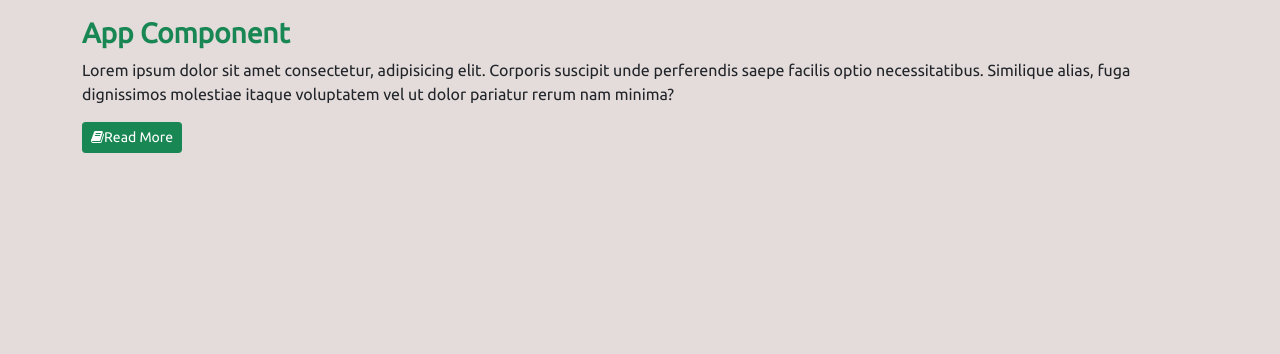
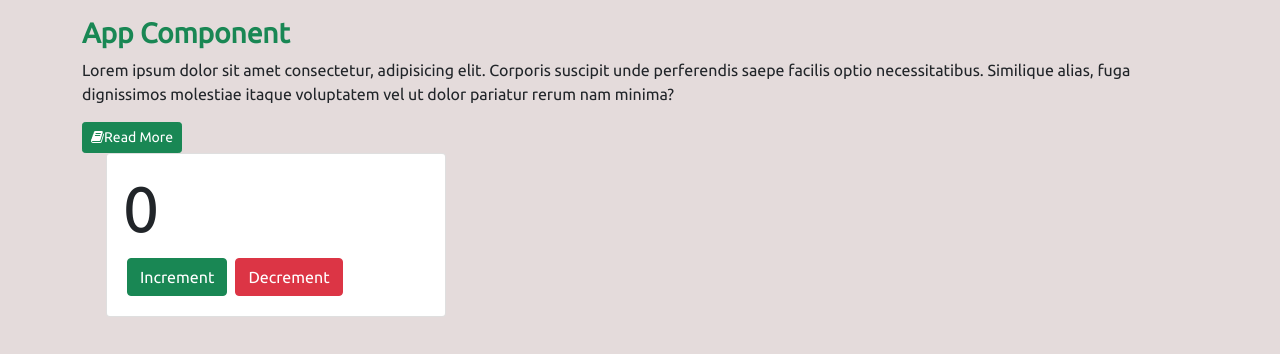
Before and after one commit to dev-Yogi/reactjs-tsx-master, a React (Create React App) app: page / in a window 1280 px wide. Shown: the top 354 px of the page. Built offline with nearby package versions, Linux system fonts and the light colour scheme.

Commit message:
incr/decr - no params

```diff
--- a/src/App.tsx
+++ b/src/App.tsx
@@ -1,7 +1,7 @@
 import React from 'react';
+import './App.css';
+import Counter from './components/Counter';
 import logo from './logo.svg';
-import './App.css';
-
 
 
 function App() {
@@ -24,6 +24,12 @@
          </div>
        </div>
 
+       <div className="row">
+         <div className="col">
+            <Counter/>
+         </div>
+       </div>
+
     </div> {/*Container Closing Div */}
    </React.Fragment>
   );
--- /dev/null
+++ b/src/components/Counter.tsx
@@ -0,0 +1,44 @@
+import React, {useState} from "react";
+
+interface IState{
+    count: number;
+}
+interface IProps{}
+
+let Counter:React.FC<IProps> = () => {
+
+    let [state, setState] = useState<IState>({
+        count: 0,
+    });
+
+    let incr = ():void => {
+        setState({
+            count: state.count + 1
+        })
+    };
+
+    let decr = ():void => {
+        setState({
+            count: state.count - 1
+        })
+    }
+    return(
+        <React.Fragment>
+            <div className="container">
+            <div className="row">
+                <div className="col-md-4">
+                    <div className="card">
+                        <div className="card-body">
+                            <p className="h3 display-3">{state.count}</p>
+                            <button className="btn btn-success m-1" onClick={incr}>Increment</button>
+                            <button className="btn btn-danger m-1" onClick={decr}>Decrement</button>
+                        </div>
+                    </div>
+                </div>
+            </div>
+            </div>
+        </React.Fragment>
+    )
+};
+
+export default Counter;
```
Also changed, not shown: src/notes/comp.txt (added).
